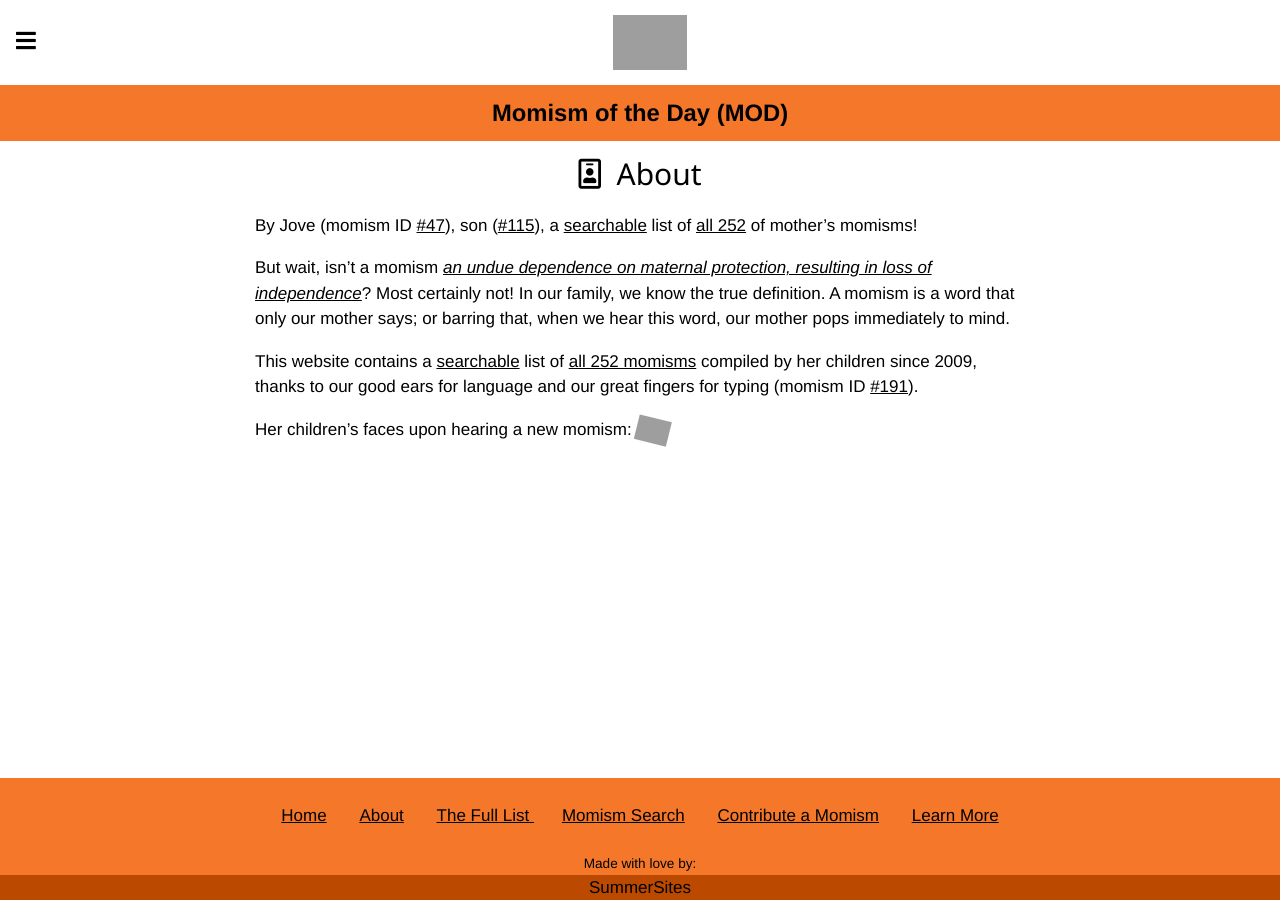
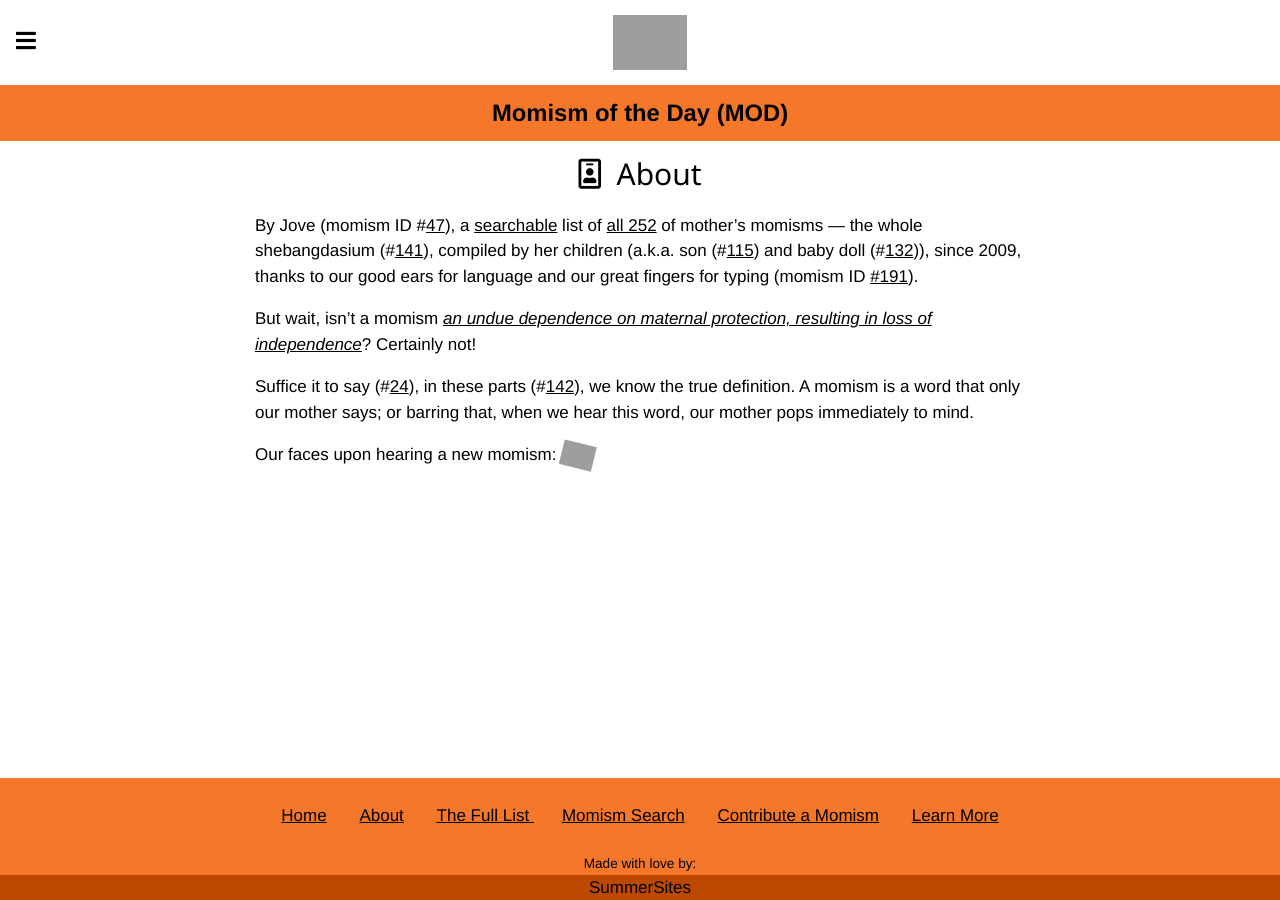
Before and after one commit to summerhays/new_momisms, a Jekyll site: the page built from about.md, in a window 1280 px wide. Built offline with Jekyll 4.4.1, drawn with Linux system fonts in a browser that asks for light colours; grey boxes are pictures that could not be loaded.

Commit message:
little text updates

```diff
--- a/about.md
+++ b/about.md
@@ -4,10 +4,10 @@ title: <i class="far fa-id-badge"></i>&nbsp; About
 permalink: /about.html
 id: about
 ---
-By Jove (momism ID [#47](/list.html#momism_id47)), son ([#115](/list.html#momism_id115)), a [searchable](search.html) list of [all {{ site.data.momisms.size }}](list.html) of mother's momisms!
+By Jove (momism ID #[47](/list.html#momism_id47)),  a [searchable](search.html) list of [all {{ site.data.momisms.size }}](list.html) of mother's momisms — the whole shebangdasium (#[141](/list.html#momism_id141)), compiled by her children (a.k.a. son (#[115](/list.html#momism_id115)) and baby doll (#[132](/list.html#momism_id132))), since 2009, thanks to our good ears for language and our great fingers for typing (momism ID [#191](/list.html#momism_id191)).
 
-But wait, isn't a momism [_an undue dependence on maternal protection, resulting in loss of independence_](https://www.dictionary.com/browse/momism)? Most certainly not! In our family, we know the true definition. A momism is a word that only our mother says; or barring that, when we hear this word, our mother pops immediately to mind.
+But wait, isn't a momism [_an undue dependence on maternal protection, resulting in loss of independence_](https://www.dictionary.com/browse/momism)? Certainly not!
 
-This website contains a [searchable](/search.html) list of [all {{ site.data.momisms.size }} momisms](/list.html) compiled by her children since 2009, thanks to our good ears for language and our great fingers for typing (momism ID [#191](/list.html#momism_id191)).
+Suffice it to say (#[24](/list.html#momism_id24)), in these parts (#[142](/list.html#momism_id142)), we know the true definition. A momism is a word that only our mother says; or barring that, when we hear this word, our mother pops immediately to mind.
 
-Her children's faces upon hearing a new momism: ![confused smiley]({{ site.icon }}){: height="25px" hspace="" class="w3-spin"}
+Our faces upon hearing a new momism: ![confused smiley]({{ site.icon }}){: height="25px" hspace="" class="w3-spin"}
```
